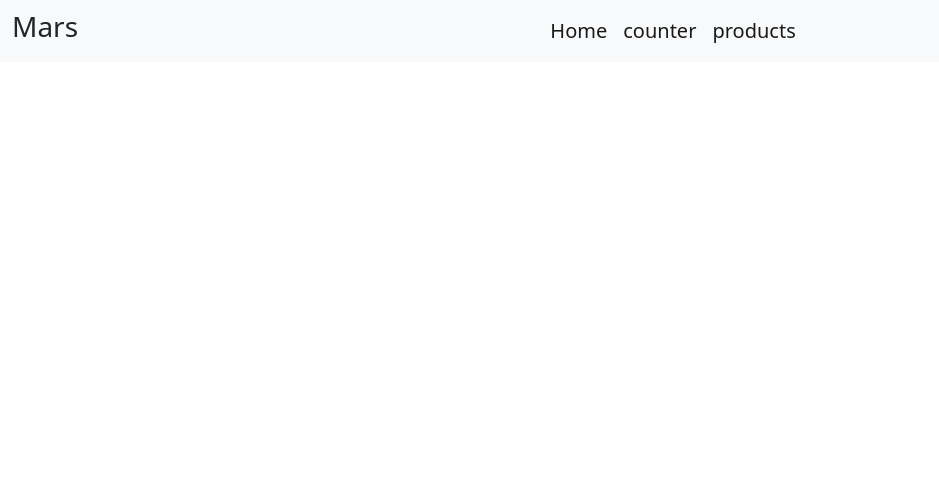
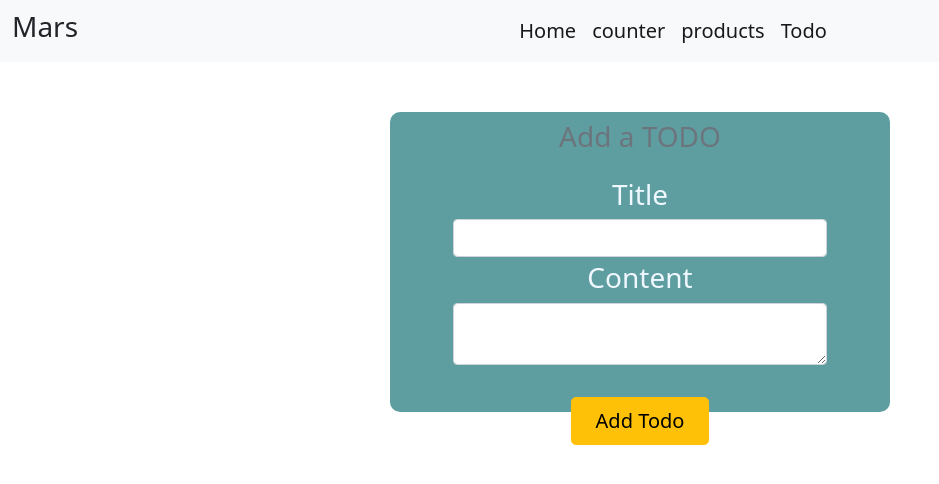
Before and after one commit to marstarek/REACT-Ecommerce-website, a React (Create React App) app: page /todo in a window 1280 px wide. Shown: the top 484 px of the page, without its empty margins (0-939 px from the left). Built offline with nearby package versions, Linux system fonts and the light colour scheme.

Commit message:
edite to do

```diff
--- a/package.json
+++ b/package.json
@@ -12,8 +12,10 @@
     "react-dom": "^17.0.2",
     "react-icons": "^4.3.1",
     "react-loader-spinner": "^4.0.0",
+    "react-redux": "^7.2.5",
     "react-router-dom": "^5.3.0",
     "react-scripts": "4.0.3",
+    "redux": "^4.1.1",
     "web-vitals": "^1.1.2"
   },
   "scripts": {
--- a/src/App.js
+++ b/src/App.js
@@ -1,27 +1,30 @@
 import "bootstrap/dist/css/bootstrap.min.css";
 import "./App.css";
-import {BrowserRouter,Route,Switch}from "react-router-dom";
+import { BrowserRouter, Route, Switch } from "react-router-dom";
 // import components
 import Counter from "./components/counter/counter";
-import Navbar from'./components/Navbar/Navbar';
-import Home from './components/Home/Home';
-import Products from './components/Products/Products'
-import Productitem from'./components/Productitem/Productitem'
+import Navbar from "./components/Navbar/Navbar";
+import Home from "./components/Home/Home";
+import Products from "./components/Products/Products";
+import Productitem from "./components/Productitem/Productitem";
+import Todo from "./Views/TODO/Todo";
+
 function App() {
   return (
     <BrowserRouter>
       <div className="App">
-      <Navbar/>
+        <Navbar />
         <Switch>
           <div className="xbody">
-<Route component={Home}path="/" exact  />
-<Route component={Counter}path="/counter"  />
-<Route component={Products}path="/products" exact  />
-<Route component={Productitem}path="/products/:id" />
-</div>
+            <Route component={Home} path="/" exact />
+            <Route component={Counter} path="/counter" />
+            <Route component={Products} path="/products" exact />
+            <Route component={Productitem} path="/products/:id" />
+            <Route component={Todo} path="/todo" />
+          </div>{" "}
           <Counter />
-      </Switch>
-    </div>
+        </Switch>{" "}
+      </div>{" "}
     </BrowserRouter>
   );
 }
--- /dev/null
+++ b/src/Redux/todo.js
@@ -0,0 +1,27 @@
+import { createStore } from "redux";
+//action
+export const addTodoAction = (payload) => {
+    return {
+        type: "ADD_TO_DO",
+        payload,
+    };
+};
+
+//state
+const initialState = {
+    todos: [],
+};
+
+//reducer
+const todoreducer = (state = initialState, action) => {
+    switch (action.type) {
+        case "ADD_TO_DO":
+            return {...state, todos: [...state.todos, action.payload] };
+
+        default:
+            return state;
+    }
+};
+
+//store
+export const store = createStore(todoreducer);
--- /dev/null
+++ b/src/Views/TODO/Todo.css
@@ -0,0 +1,3 @@
+.todo-wrapper{
+    margin-bottom: 5rem;
+}
--- /dev/null
+++ b/src/Views/TODO/Todo.jsx
@@ -0,0 +1,26 @@
+import { useState } from "react";
+import TodoForm from "../../components/Todo/TodoForm";
+import TodoList from "../../components/Todo/TodoList";
+import { addTodoAction } from "../../Redux/todo";
+import "./Todo.css";
+import { useSelector } from "react-redux";
+import { useDispatch } from "react-redux";
+function Todo() {
+  const todostate = useSelector((state) => state.todos);
+  console.log(todostate);
+  const dispatch = useDispatch();
+  const addTodo = (task) => {
+    dispatch(addTodoAction(task));
+  };
+
+  const deleteTodo = (index) => {};
+  console.log(todostate);
+  return (
+    <div className="text-center py-2 todo-wrapper container">
+      <TodoForm addTodo={addTodo} />
+      <TodoList todos={todostate} deleteTodo={deleteTodo} />
+    </div>
+  );
+}
+
+export default Todo;
--- a/src/components/Navbar/Navbar.jsx
+++ b/src/components/Navbar/Navbar.jsx
@@ -42,6 +42,15 @@ const Navbar = () => {
                   products
                 </Link>
               </li>
+              <li className="nav-item">
+                <Link
+                  to="/todo"
+                  className="nav-link active"
+                  aria-current="page"
+                >
+                  Todo
+                </Link>
+              </li>
             </ul>
           </div>
         </div>
--- /dev/null
+++ b/src/components/todo/TodoForm.jsx
@@ -0,0 +1,45 @@
+import { useState } from "react";
+
+const TodoForm = ({ addTodo }) => {
+  const [title, setTitle] = useState("");
+  const [content, setContent] = useState("");
+
+  const handleSubmission = (e) => {
+    e.preventDefault();
+    addTodo({ title, content });
+    setTitle("");
+    setContent("");
+  };
+
+  return (
+    <>
+      <div>
+        <h3 className="text-muted mb-4">Add a TODO</h3>
+        <form onSubmit={handleSubmission}>
+          <h3>Title</h3>
+          <input
+            className="form-control w-75 mx-auto my-1"
+            type="text"
+            name="title"
+            value={title}
+            onChange={(e) => setTitle(e.target.value)}
+          />
+          <h3>Content</h3>
+
+          <textarea
+            className="form-control w-75 mx-auto my-2"
+            name="content"
+            value={content}
+            onChange={(e) => setContent(e.target.value)}
+          ></textarea>
+
+          <button className="my-4 btn btn-warning btn-lg px-4" type="submit">
+            Add Todo
+          </button>
+        </form>
+      </div>
+    </>
+  );
+};
+
+export default TodoForm;
--- a/src/index.js
+++ b/src/index.js
@@ -1,14 +1,17 @@
-import React from 'react';
-import ReactDOM from 'react-dom';
-import './index.css';
-import App from './App';
-import reportWebVitals from './reportWebVitals';
-
+import React from "react";
+import ReactDOM from "react-dom";
+import "./index.css";
+import App from "./App";
+import reportWebVitals from "./reportWebVitals";
+import { Provider } from "react-redux";
+import { store } from "./Redux/todo";
 ReactDOM.render(
   <React.StrictMode>
-    <App />
+    <Provider store={store}>
+      <App />
+    </Provider>{" "}
   </React.StrictMode>,
-  document.getElementById('root')
+  document.getElementById("root")
 );
 
 // If you want to start measuring performance in your app, pass a function
```
Also changed, not shown: 1 other file (tests, documents, lock files or other folders). Lines whose indentation alone changed are shown as unchanged.
